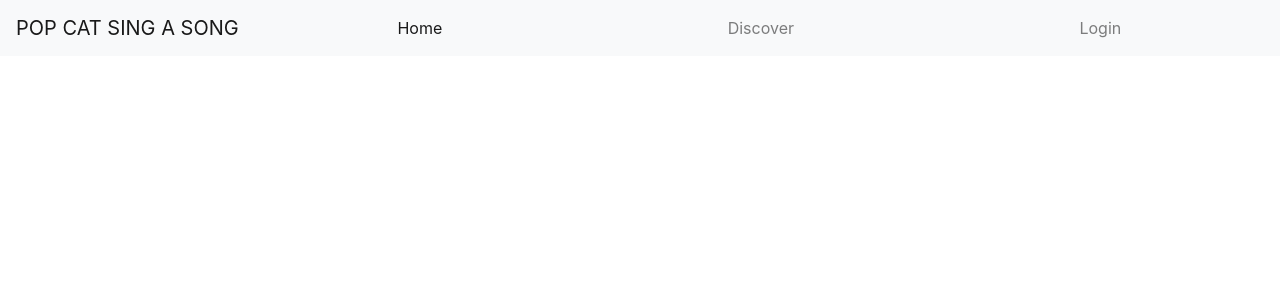
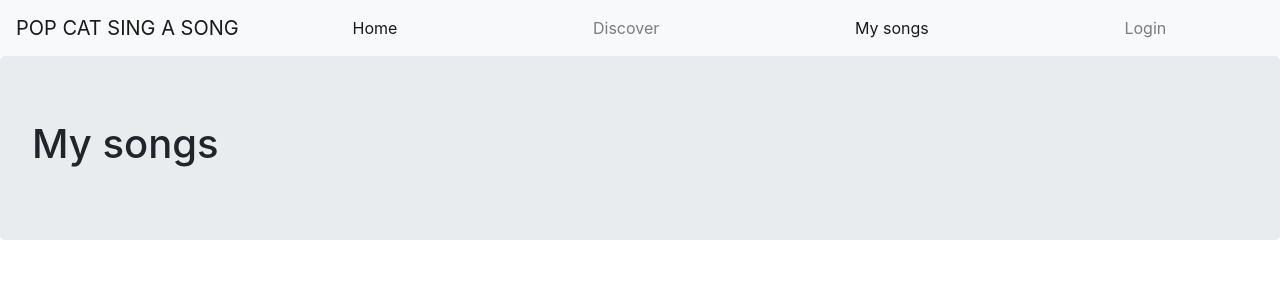
Before and after one commit to YanaTrifonova/pop_cat, a React (Create React App) app: page /private in a window 1280 px wide. Shown: the top 300 px of the page. Built offline with nearby package versions, Linux system fonts and the light colour scheme; no server answers.

Commit message:
added my songs page (as a page for your recorded songs) and link in navbar

```diff
--- a/src/App.js
+++ b/src/App.js
@@ -13,6 +13,7 @@ import {selectAppLoading} from "./store/appState/selector";
 import {getUserWithStoredToken} from "./store/user/actions";
 import {Home} from "./pages/Home";
 import {Discover} from "./pages/Discover";
+import {MySongs} from "./pages/MySongs";
 
 function App() {
     const dispatch = useDispatch();
@@ -30,6 +31,7 @@ function App() {
             <Switch>
                 <Route exact path="/" component={Home}/>
                 <Route path="/discover" component={Discover}/>
+                <Route path="/private" component={MySongs}/>
                 <Route path="/signup" component={SignUp}/>
                 <Route path="/login" component={Login}/>
             </Switch>
--- a/src/components/Navigation/index.js
+++ b/src/components/Navigation/index.js
@@ -23,6 +23,7 @@ export default function Navigation() {
                 <Nav style={{width: "100%"}} fill>
                     <NavbarItem path="/" linkText="Home"/>
                     <NavbarItem path="/discover" linkText="Discover"/>
+                    <NavbarItem path="/private" linkText="My songs"/>
                     {loginLogoutControls}
                 </Nav>
             </Navbar.Collapse>
--- /dev/null
+++ b/src/pages/MySongs/index.js
@@ -0,0 +1,11 @@
+import {Jumbotron} from "react-bootstrap";
+import React from "react";
+
+export function MySongs() {
+
+    return(
+        <Jumbotron>
+            <h1>My songs</h1>
+        </Jumbotron>
+    )
+}
```
